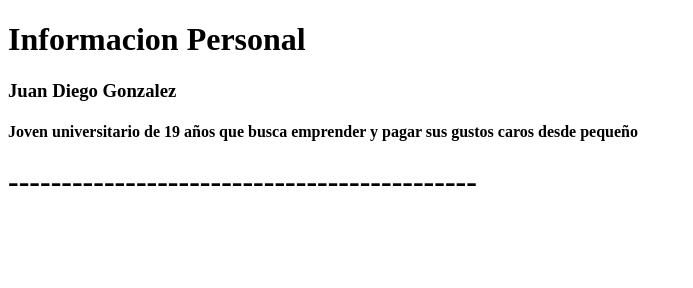
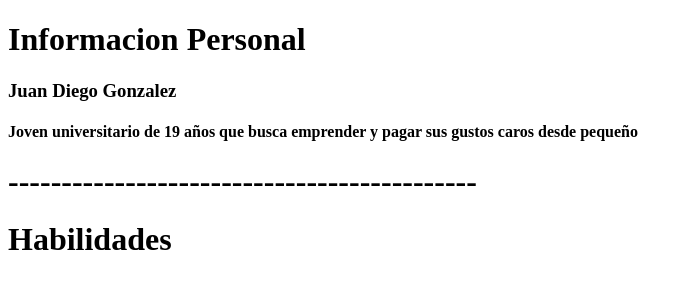
Before and after one commit to juangoji13/punto1, a plain HTML site: page index.html in a window 1280 px wide. Shown: the whole page, without its empty margins (0-693 px from the left). Drawn offline with Linux system fonts and the light colour scheme.

Commit message:
subtitle 2

```diff
--- a/index.html
+++ b/index.html
@@ -8,6 +8,7 @@
     <h3>Juan Diego Gonzalez</h3>
     <h4> Joven universitario de 19 años que busca emprender y pagar sus gustos caros desde pequeño</h4>
     <h1>--------------------------------------------</h1>
+    <h1>Habilidades</h1>
 </head>
 <body>
 
```
